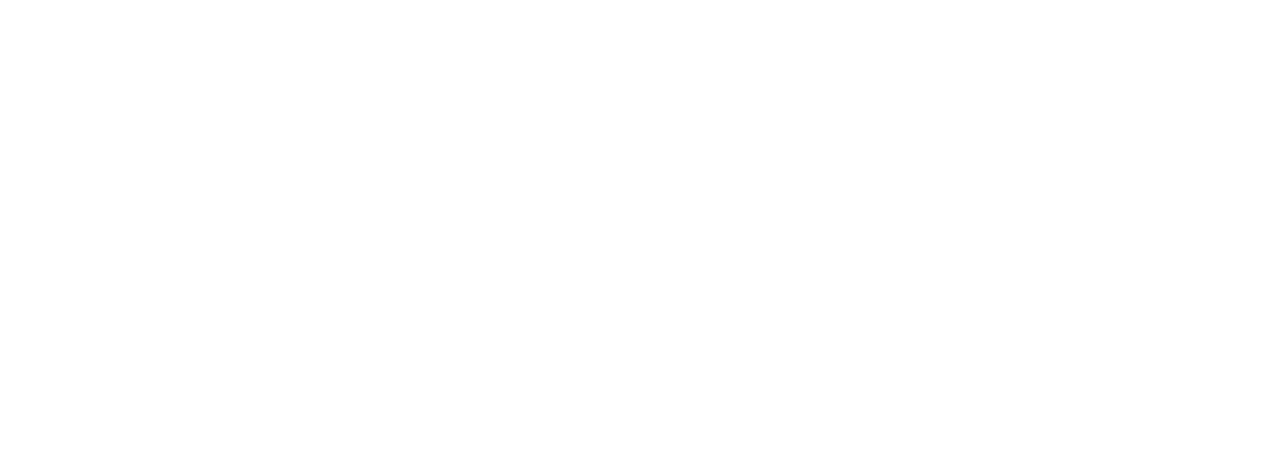
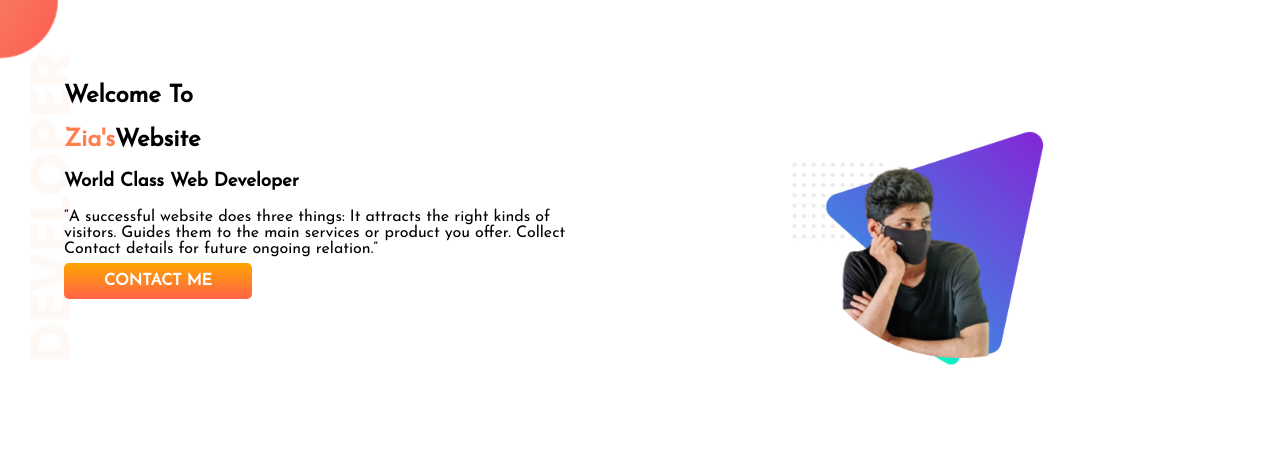
Before and after one commit to zhzia1725/developer-protfolio, a plain HTML site: page index.html in a window 1280 px wide. Drawn offline with Linux system fonts and the light colour scheme.

Commit message:
top-banner

```diff
--- a/index.html
+++ b/index.html
@@ -1,13 +1,32 @@
 <!DOCTYPE html>
 <html lang="en">
+
 <head>
     <meta charset="UTF-8">
     <meta http-equiv="X-UA-Compatible" content="IE=edge">
     <meta name="viewport" content="width=device-width, initial-scale=1.0">
     <title>Zia's Protfolio</title>
+    <link rel="preconnect" href="https://fonts.googleapis.com">
+    <link rel="preconnect" href="https://fonts.gstatic.com" crossorigin>
+    <link href="https://fonts.googleapis.com/css2?family=Josefin+Sans&display=swap" rel="stylesheet">
     <link rel="stylesheet" href="style.css">
 </head>
+
 <body>
+    <section class="top-banner">
+        <div class="half-width">
+            <h1>Welcome To</h1>
+            <h2><span class="orange-color">Zia's</span>Website</h2>
+            <h3>World Class Web Developer</h3>
+            <p>“A successful website does three things: It attracts the right kinds of visitors. Guides them to the main
+                services or product you offer. Collect Contact details for future ongoing relation.”
+            </p>
+            <a class="link-button" target="_blank" href="https://zhzia1725.github.io/web-portfolio/">CONTACT ME</a>
+        </div>
+        <div class="half-width">
+            <img src="image/image 12.jpg" alt="">
+        </div>
+    </section>
+</body>
 
-</body>
 </html>
--- a/style.css
+++ b/style.css
@@ -0,0 +1,30 @@
+body{
+    font-family: 'Josefin Sans', sans-serif;
+    margin: 0%;
+
+}
+.orange-color{
+    color: coral;
+}
+section{
+    display: flex;
+}
+.half-width{
+    width: 50%;
+    padding: 5%;
+}
+.half-width img{
+    width: 80%;
+}
+.link-button{
+    text-decoration: none;
+    background-image: linear-gradient(orange, tomato);
+    padding: 10px 40px;
+    color: white;
+    font-weight: 700;
+    border-radius: 5px;
+}
+.top-banner{
+    background-image: url(image/top-banner.png);
+    background-repeat: no-repeat;
+}
```
Also changed, not shown: image/dream-bg.png (added), image/exp-bg.png (added), image/image 1.jpg (added), image/image 12.jpg (added), image/image 4.jpg (added), image/jhankar.png (added), image/jhankar2.png (added), image/my-bg.png (added), image/my-bg2.png (added), image/top-banner.png (added).
